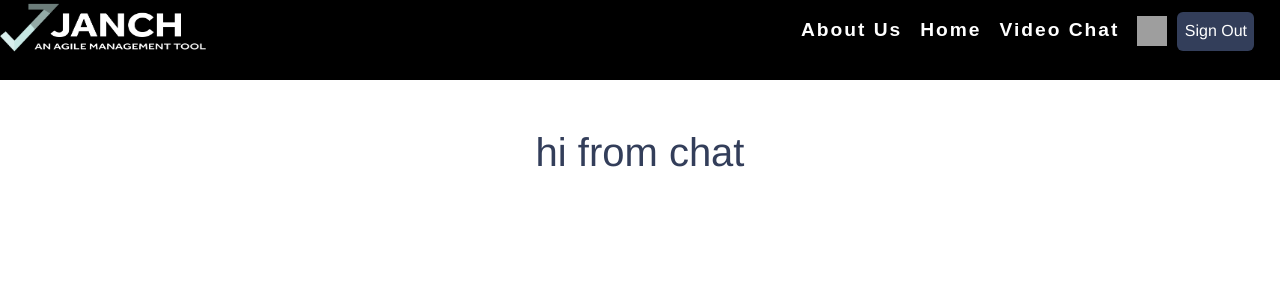
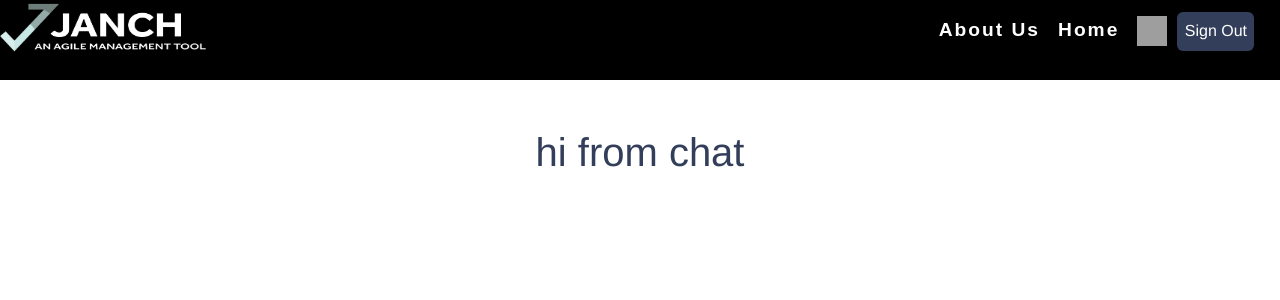
Before and after one commit to arad10/cs554, a React (Create React App) app in the folder client/: page /chat in a window 1280 px wide. Shown: the top 300 px of the page. Built offline with nearby package versions, Linux system fonts and the light colour scheme; no server answers; sample sign-in values are in the browser's storage; grey boxes are pictures that could not be loaded.

Commit message:
Removed video chat from navbar

```diff
--- a/client/src/components/Navbar.js
+++ b/client/src/components/Navbar.js
@@ -37,11 +37,6 @@ const NavbarAuth = ()  => {
             Dashboard
           </NavLink>
         </li> */}
-        <li>
-          <NavLink exact to="/videochat" activeClassName="active">
-            Video Chat
-          </NavLink>
-        </li>
         <li>
           <NavLink exact to="/account" activeClassName="active">
             <img src = "https://bethesdadentalhealth.com/wp-content/uploads/2016/10/profile-icon-png-898.png" className = "profile-icon" alt = "profile"></img>
```
